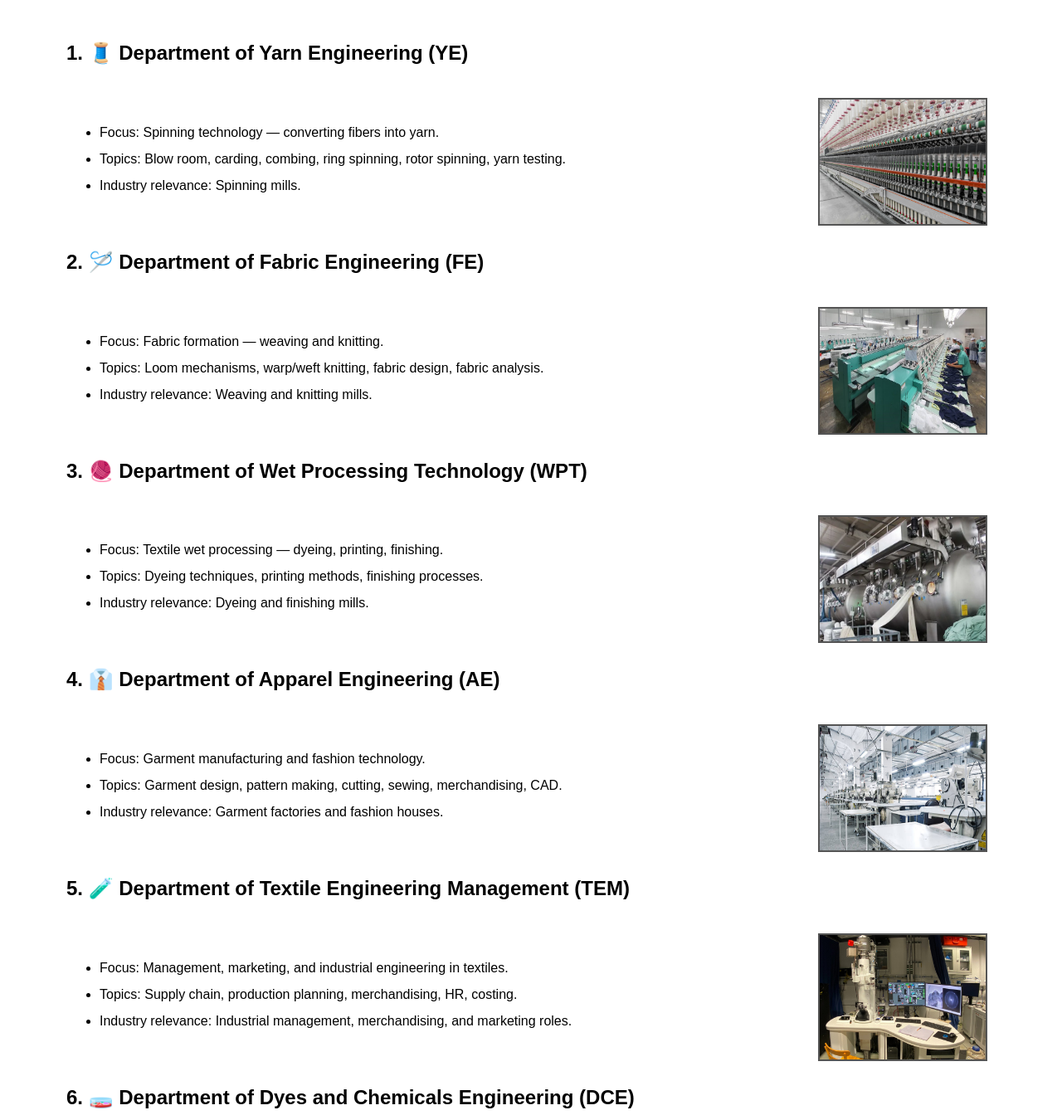
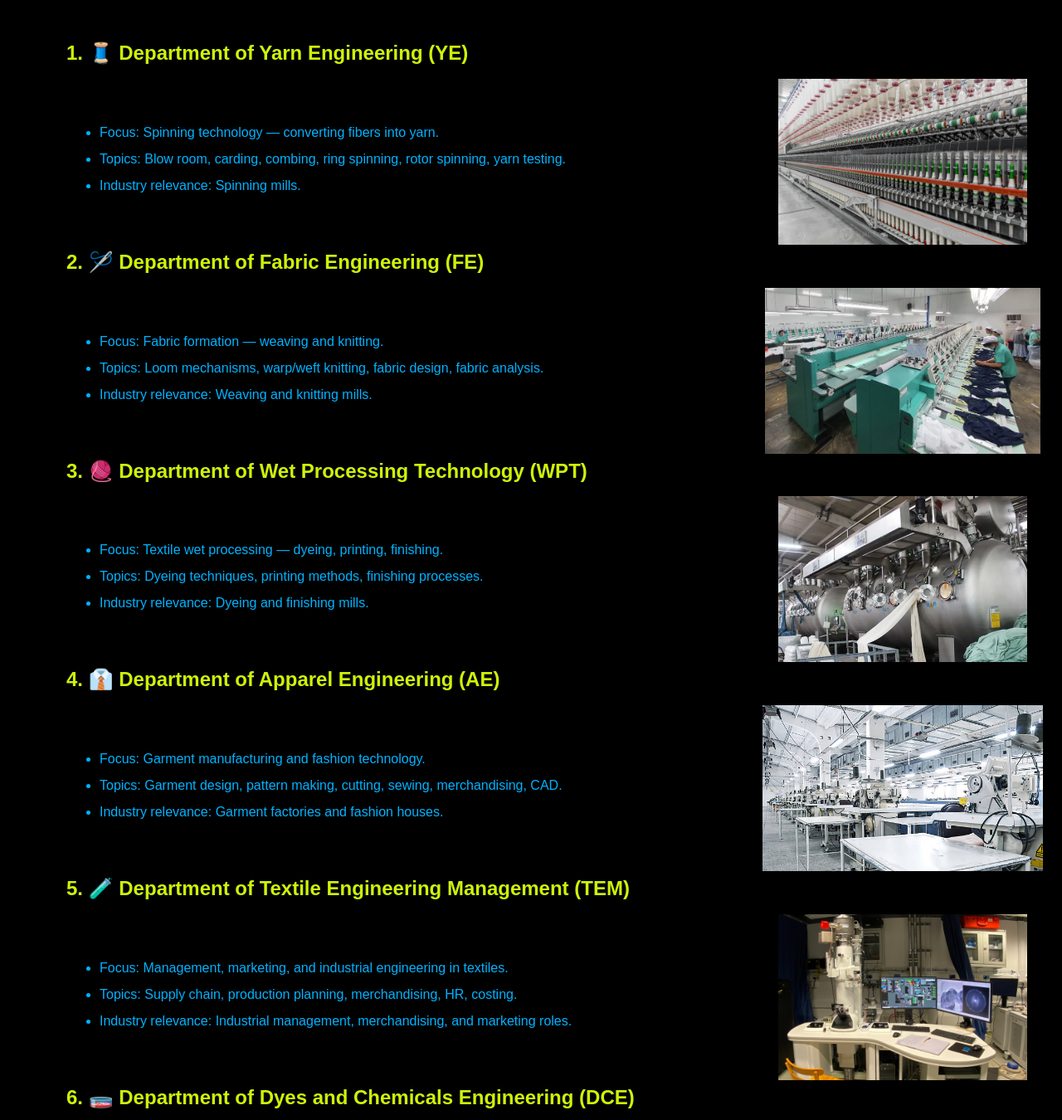
Before and after one commit to ArizRahman/Butex, a plain HTML site: page about.html in a window 1280 px wide. Shown: the top 1350 px of the page at 83% size. Drawn offline with Linux system fonts and the light colour scheme.

Commit message:
added pic and colour

```diff
--- a/about.html
+++ b/about.html
@@ -9,7 +9,7 @@
       font-family: Arial, sans-serif;
       line-height: 2;
       margin: 20px;
-      ;
+      background-color: black;
     }
 
     .section {
@@ -18,6 +18,7 @@
 
     h2 {
       display: inline-block;
+      color: #cff209;
     }
 
     .content {
@@ -25,6 +26,7 @@
       align-items: flex-start;
       justify-content: space-between;
       margin-top: 10px;
+      color: rgb(0, 179, 255);
     }
 
     .text {
@@ -75,7 +77,7 @@
             <li>Industry relevance: Spinning mills.</li>
         </ul>
       </div>
-      <div class="image-box"><img src = "image/img1.jpg" width="200px" height=150px></div>
+      <div class="image-box"><img src = "image/img1.jpg" width="350px" height=200px></div>
     </div>
   </div>
 
@@ -89,7 +91,7 @@
             <li>Industry relevance: Weaving and knitting mills.</li>
         </ul>
      </div>
-      <div class="image-box"><img src = "image/img2.jpg" width="200px" height=150px></div>
+      <div class="image-box"><img src = "image/img2.jpg" width="350px" height=200px></div>
     </div>
   </div>
 
@@ -103,7 +105,7 @@
             <li>Industry relevance: Dyeing and finishing mills.</li>
         </ul>
       </div>
-      <div class="image-box"><img src = "image/img3.jpg" width="200px" height=150px>
+      <div class="image-box"><img src = "image/img3.jpg" width="350px" height=200px>
       </div>
     </div>
   </div>
@@ -117,7 +119,7 @@
             <li>Industry relevance: Garment factories and fashion houses.</li>
         </ul>
       </div>
-      <div class="image-box"><img src = "image/img4.jpg" width="200px" height=150px></div>
+      <div class="image-box"><img src = "image/img4.jpg" width="350px" height=200px></div>
     </div>
   </div>
     <div class="section">
@@ -130,7 +132,7 @@
             <li>Industry relevance: Industrial management, merchandising, and marketing roles.</li>
         </ul>
       </div>
-      <div class="image-box"><img src = "image/img5.jpg" width="200px" height=150px></div>
+      <div class="image-box"><img src = "image/img5.jpg" width="350px" height=200px></div>
     </div>
   </div>
 
@@ -144,7 +146,7 @@
             <li>Industry relevance: Chemical companies, dyeing factories, labs.</li>
         </ul>
       </div>
-      <div class="image-box"><img src = "image/img6.png" width="200px" height=150px></div>
+      <div class="image-box"><img src = "image/img6.png" width="350px" height=200px></div>
     </div>
   </div>
   <div class="section">
@@ -157,7 +159,7 @@
             <li>Industry Relevance: Fashion houses, garment design studios, trend forecasting, boutique businesses.</li>
         </ul>
       </div>
-      <div class="image-box"><img src = "image/img7.png" width="200px" height=150px></div>
+      <div class="image-box"><img src = "image/img7.png" width="350px" height=200px></div>
     </div>
   </div>
   <div class="section">
@@ -170,7 +172,7 @@
             <li>Industry Relevance: Textile machine manufacturers, mill maintenance departments, machinery R&D</li>
         </ul>
       </div>
-      <div class="image-box"><img src = "image/img8.png" width="200px" height=150px></div>
+      <div class="image-box"><img src = "image/img8.png" width="350px" height=200px></div>
     </div>
   </div>
   <div class="section">
@@ -183,7 +185,7 @@
             <li>Industry Relevance: Garment/textile factories, production engineering, IE, and operations optimization.</li>
         </ul>
       </div>
-      <div class="image-box"><img src = "image/img9.jpeg" width="200px" height=150px></div>
+      <div class="image-box"><img src = "image/img9.jpeg" width="350px" height=200px></div>
     </div>
 
 
```
